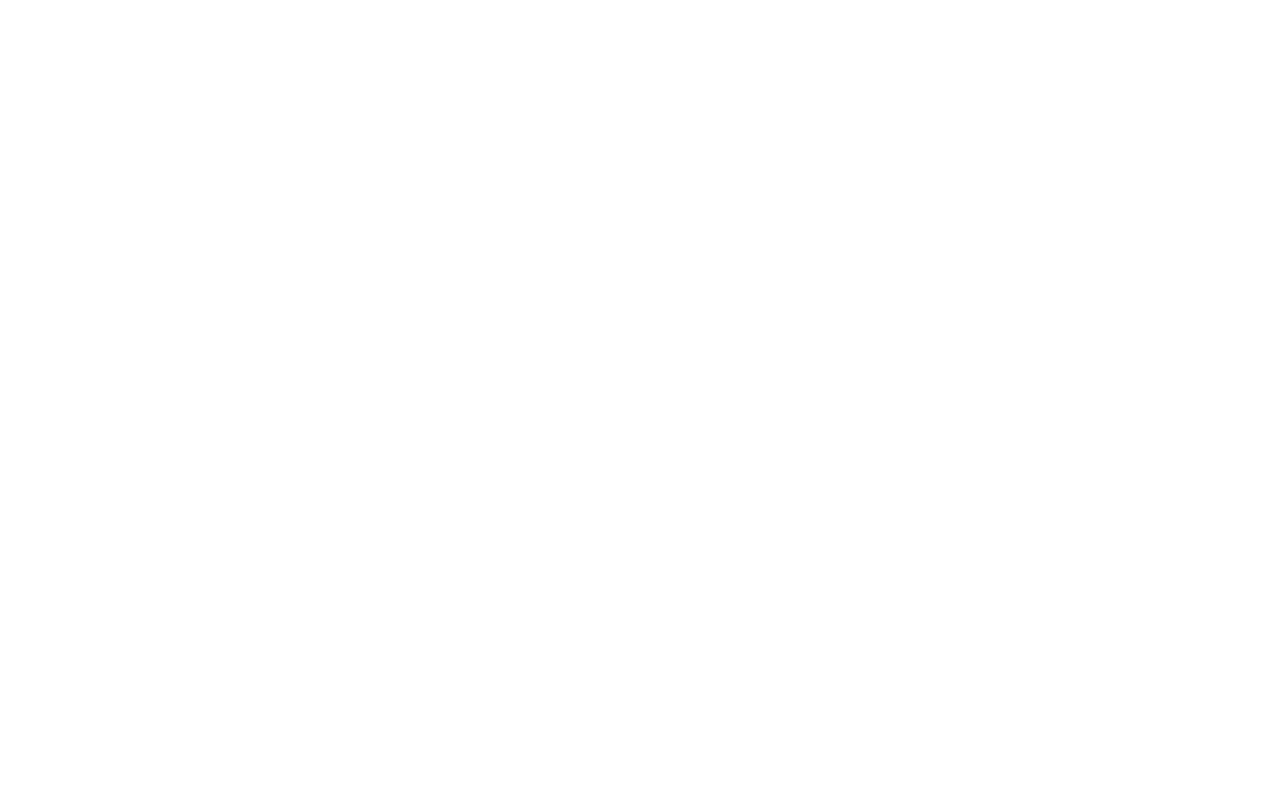
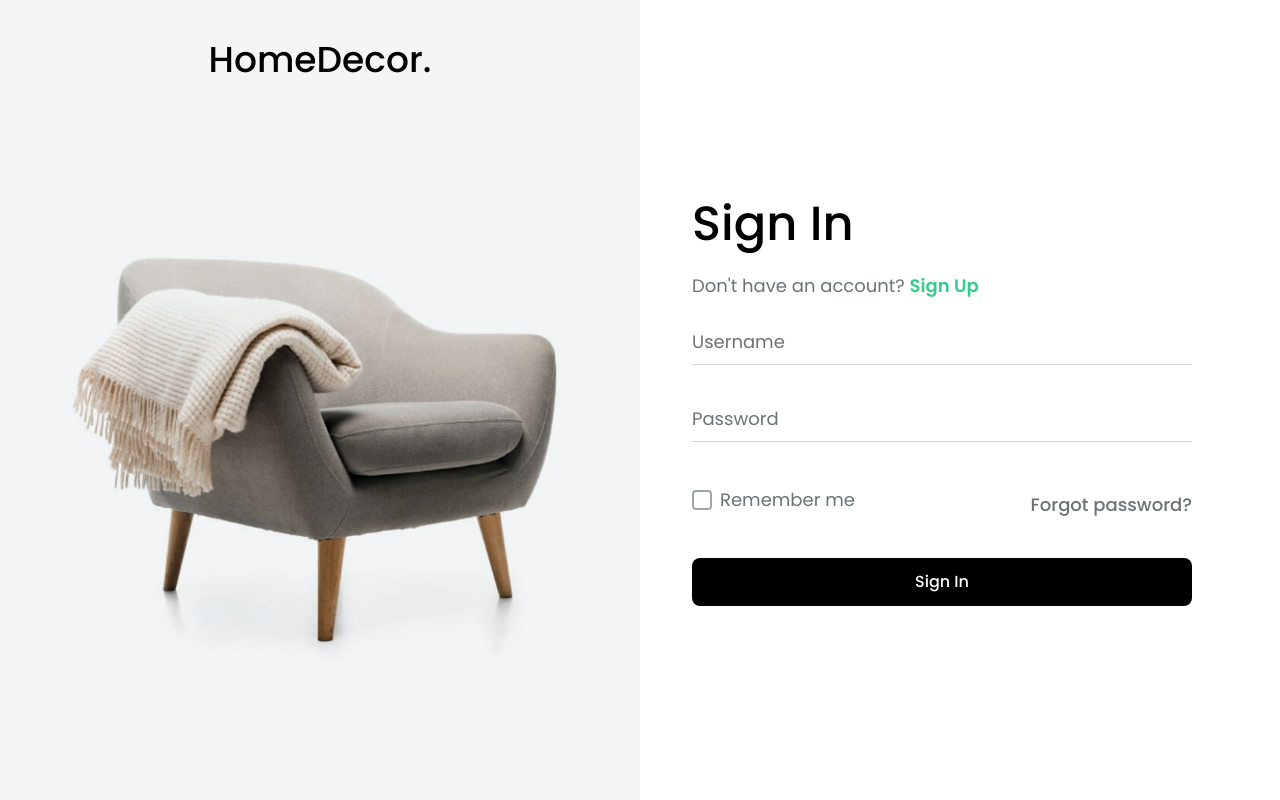
Before and after one commit to tuanhungdev1/HomeDecor, a React (Vite) app: page /auth/sign-in in a window 1280 px wide. Built offline with nearby package versions, Linux system fonts and the light colour scheme.

Commit message:
add signin and signup pages

```diff
--- a/src/components/button/Button.tsx
+++ b/src/components/button/Button.tsx
@@ -1,5 +1,27 @@
-const Button = () => {
-  return <div></div>;
+import React from "react";
+
+interface ButtonProps {
+  type?: "button" | "submit" | "reset";
+  className?: string;
+  disabled?: boolean;
+  children: React.ReactNode;
+}
+
+const Button: React.FC<ButtonProps> = ({
+  type = "button",
+  className = "",
+  disabled = false,
+  children,
+}) => {
+  return (
+    <button
+      type={type}
+      className={`w-full bg-black text-white p-3 font-medium rounded-lg hover:bg-gray-800 transition-colors disabled:opacity-50 disabled:cursor-not-allowed ${className}`}
+      disabled={disabled}
+    >
+      {children}
+    </button>
+  );
 };
 
 export default Button;
--- a/src/components/checkbox/Checkbox.tsx
+++ b/src/components/checkbox/Checkbox.tsx
@@ -1,5 +1,73 @@
-const Checkbox = () => {
-  return <div></div>;
+import { useField } from "formik";
+import Label from "../label/Label";
+import { useState } from "react";
+import { ErrorMessage } from "../errorMessage";
+
+interface CheckboxProps {
+  name: string;
+  label: React.ReactNode;
+  className?: string;
+}
+
+const Checkbox: React.FC<CheckboxProps> = ({ name, label, className }) => {
+  const [field, meta, helpers] = useField(name);
+
+  const [isCheck, setIsCheck] = useState<boolean>(false);
+
+  const handleCheckClick = () => {
+    setIsCheck(!isCheck);
+
+    if (!isCheck) {
+      helpers.setTouched(true);
+      helpers.setValue(true);
+      return;
+    }
+    helpers.setValue(false);
+  };
+  return (
+    <div className={`flex items-center relative w-full ${className}`}>
+      <div
+        className={`select-none flex items-center justify-center w-5 h-5 mr-2 border-2  rounded cursor-pointer ${
+          isCheck
+            ? "border-secondary-green bg-secondary-green"
+            : "border-gray-400"
+        }`}
+        onClick={handleCheckClick}
+      >
+        <input
+          {...field}
+          type="checkbox"
+          id={name}
+          className="hidden w-5 h-5 mr-2 rounded focus:ring-secondary-green"
+        />
+
+        <span>
+          <svg
+            xmlns="http://www.w3.org/2000/svg"
+            viewBox="0 0 20 20"
+            fill="currentColor"
+            className="w-5 h-5 text-5xl font-bold text-white"
+          >
+            <path
+              fillRule="evenodd"
+              d="M16.704 4.153a.75.75 0 01.143 1.052l-8 10.5a.75.75 0 01-1.127.075l-4.5-4.5a.75.75 0 011.06-1.06l3.894 3.893 7.48-9.817a.75.75 0 011.05-.143z"
+              clipRule="evenodd"
+            />
+          </svg>
+        </span>
+      </div>
+      <div>
+        <Label
+          htmlFor={name}
+          className="cursor-pointer"
+          onClick={handleCheckClick}
+        >
+          {label}
+        </Label>
+      </div>
+      {meta.error && meta.touched && <ErrorMessage message={meta.error} />}
+    </div>
+  );
 };
 
 export default Checkbox;
--- /dev/null
+++ b/src/components/errorMessage/ErrorMessage.tsx
@@ -0,0 +1,13 @@
+interface ErrorMessage {
+  message: string;
+}
+
+const ErrorMessage: React.FC<ErrorMessage> = ({ message }) => {
+  return (
+    <span className="absolute left-0 text-sm text-red-500 select-none lg:text-base -bottom-7">
+      {message}
+    </span>
+  );
+};
+
+export default ErrorMessage;
--- /dev/null
+++ b/src/components/errorMessage/index.ts
@@ -0,0 +1 @@
+export { default as ErrorMessage } from "./ErrorMessage";
--- a/src/components/input/Input.tsx
+++ b/src/components/input/Input.tsx
@@ -1,4 +1,5 @@
 import { useField } from "formik";
+import { ErrorMessage } from "../errorMessage";
 
 interface InputProps {
   type?: string;
@@ -20,17 +21,13 @@
         {...field}
         name={name}
         type={type}
-        className={`border-gray-300 border-b placeholder:text-lg placeholder:text-neutral-4 outline-none py-4 text-lg w-[600px] ${
+        className={`border-gray-300 border-b placeholder:text-base xl:placeholder:text-lg placeholder:text-neutral-4 outline-none py-2 text-base xl:text-lg w-full ${
           meta.touched && meta.error ? "border-red-500" : ""
         } ${className}`}
         placeholder={placeHolder}
       ></input>
 
-      {meta.error && meta.touched && (
-        <span className="absolute left-0 text-red-500 -bottom-8">
-          {meta.error}
-        </span>
-      )}
+      {meta.error && meta.touched && <ErrorMessage message={meta.error} />}
     </div>
   );
 };
--- a/src/components/label/Label.tsx
+++ b/src/components/label/Label.tsx
@@ -2,15 +2,21 @@
   children: React.ReactNode;
   htmlFor?: string;
   className?: string;
+  onClick?: () => void;
 }
 
 const Label: React.FC<LabelProps> = ({
   children,
   htmlFor = "",
   className = "",
+  onClick,
 }) => {
   return (
-    <label htmlFor={htmlFor} className={` ${className}`}>
+    <label
+      htmlFor={htmlFor}
+      className={`lg:text-base xl:text-lg text-sm select-none cursor-pointer text-neutral-4 ${className}`}
+      onClick={onClick}
+    >
       {children}
     </label>
   );
--- a/src/components/shared/Logo.tsx
+++ b/src/components/shared/Logo.tsx
@@ -7,7 +7,9 @@
 const Logo: React.FC<LogoProps> = ({ className }) => {
   return (
     <Link to={"/"}>
-      <div className={`text-2xl font-medium ${className}`}>HomeDecor.</div>
+      <div className={`select-none text-2xl font-medium ${className}`}>
+        HomeDecor.
+      </div>
     </Link>
   );
 };
--- a/src/components/typography/Heading.tsx
+++ b/src/components/typography/Heading.tsx
@@ -4,7 +4,11 @@
 }
 
 const Heading: React.FC<HeadingProps> = ({ children, className }) => {
-  return <h1 className={`text-4xl font-medium ${className}`}>{children}</h1>;
+  return (
+    <h1 className={`select-none text-4xl font-medium ${className}`}>
+      {children}
+    </h1>
+  );
 };
 
 export default Heading;
--- a/src/layouts/AuthLayout.tsx
+++ b/src/layouts/AuthLayout.tsx
@@ -9,16 +9,18 @@
 
 const AuthLayout: React.FC<AuthLayoutProps> = ({ title, children }) => {
   return (
-    <div className="w-full h-[100vh] flex">
-      <div className="relative flex justify-center flex-1 bg-secondary-gray">
-        <Logo className="absolute text-4xl -translate-x-1/2 top-16 left-1/2" />
-        <img src={AuthImage} alt="" className="" />
+    <div className="w-full md:h-[100vh] flex flex-col lg:flex-row">
+      <div className="relative flex justify-center md:flex-1 w-full bg-secondary-gray h-[450px] lg:h-full">
+        <Logo className="absolute text-3xl -translate-x-1/2 top-10 left-1/2 xl:text-4xl" />
+        <img src={AuthImage} alt="" className="object-contain" />
       </div>
 
       {/* #F2F4F6 */}
       <div className="flex-1">
-        <div className="mt-[200px] ml-28 ">
-          <Heading className="mb-10 text-5xl">{title}</Heading>
+        <div className="mt-8 lg:mt-[200px] xl:mr-[40px] md:mr-[20px] md:ml-[20px] px-8 2xl:ml-[50px] 2xl:mt-[300px]">
+          <Heading className="mb-4 text-2xl xl:text-5xl xl:mb-6">
+            {title}
+          </Heading>
 
           <div>{children}</div>
         </div>
--- a/src/pages/auth/SignInPage.tsx
+++ b/src/pages/auth/SignInPage.tsx
@@ -1,5 +1,88 @@
+import { Button } from "@/components/button";
+import { Checkbox } from "@/components/checkbox";
+import { Input } from "@/components/input";
+import Label from "@/components/label/Label";
+import { AuthLayout } from "@/layouts";
+import { Form, Formik, FormikHelpers } from "formik";
+import { Link } from "react-router-dom";
+import * as Yup from "yup";
+
+interface SignInFormValues {
+  username: string;
+  password: string;
+  rememberPassword: boolean;
+}
+
+const validationSchema = Yup.object({
+  username: Yup.string()
+    .min(6, "Username must be at least 6 characters")
+    .required("Username is required"),
+
+  password: Yup.string()
+    .min(8, "Password must be at least 8 characters")
+    .required("Password is required"),
+  rememberPassword: Yup.boolean().oneOf([true], "You must accept the terms"),
+});
+
 const SignInPage = () => {
-  return <div></div>;
+  const initialValues: SignInFormValues = {
+    username: "",
+    password: "",
+    rememberPassword: false,
+  };
+  const handleSubmit = (
+    values: SignInFormValues,
+    { setSubmitting }: FormikHelpers<SignInFormValues>
+  ) => {
+    setTimeout(() => {
+      alert(JSON.stringify(values, null, 2));
+      setSubmitting(false);
+    }, 400);
+  };
+
+  return (
+    <AuthLayout title="Sign In">
+      <span className="text-base text-neutral-4 xl:text-lg">
+        Don't have an account?{" "}
+        <Link
+          className="font-semibold text-secondary-green"
+          to={"/auth/sign-up"}
+        >
+          Sign Up
+        </Link>
+      </span>
+
+      <div className="flex flex-col mt-5">
+        <Formik
+          initialValues={initialValues}
+          validationSchema={validationSchema}
+          onSubmit={handleSubmit}
+        >
+          <Form className="flex flex-col w-full xl:w-[500px] 2xl:w-[600px]  gap-8 pb-7">
+            <Input name="username" placeHolder="Username" />
+            <Input type="password" name="password" placeHolder="Password" />
+            <div className="relative flex items-center justify-between">
+              <Checkbox
+                name="agreeTerms"
+                className="flex-1 mt-3"
+                label={<Label>Remember me</Label>}
+              ></Checkbox>
+
+              <Link to={"/"}>
+                <Label className="absolute right-0 flex-1 text-sm font-medium text-black -translate-y-[3px] top-1/2 text-end">
+                  Forgot password?
+                </Label>
+              </Link>
+            </div>
+
+            <Button type="submit" className="mt-3">
+              Sign In
+            </Button>
+          </Form>
+        </Formik>
+      </div>
+    </AuthLayout>
+  );
 };
 
 export default SignInPage;
--- a/src/pages/auth/SignUpPage.tsx
+++ b/src/pages/auth/SignUpPage.tsx
@@ -1,4 +1,7 @@
+import { Button } from "@/components/button";
+import { Checkbox } from "@/components/checkbox";
 import { Input } from "@/components/input";
+import Label from "@/components/label/Label";
 import { AuthLayout } from "@/layouts";
 import { Form, Formik, FormikHelpers } from "formik";
 import { Link } from "react-router-dom";
@@ -48,7 +51,7 @@
   };
   return (
     <AuthLayout title="Sign up">
-      <span className="text-lg text-neutral-4">
+      <span className="text-base text-neutral-4 xl:text-lg">
         Already have an account?{" "}
         <Link
           className="font-semibold text-secondary-green"
@@ -58,17 +61,37 @@
         </Link>
       </span>
 
-      <div className="flex flex-col gap-8 mt-8">
+      <div className="flex flex-col mt-5">
         <Formik
           initialValues={initialValues}
           validationSchema={validationSchema}
           onSubmit={handleSubmit}
         >
-          <Form className="flex flex-col gap-8">
+          <Form className="flex flex-col w-full xl:w-[500px] 2xl:w-[600px]  gap-8 pb-7">
             <Input name="name" placeHolder="Your name" />
             <Input name="username" placeHolder="Username" />
             <Input type="email" name="email" placeHolder="Email address" />
             <Input type="password" name="password" placeHolder="Password" />
+            <Checkbox
+              name="agreeTerms"
+              className="mt-3"
+              label={
+                <Label>
+                  I agree with{" "}
+                  <span className="font-semibold text-primary">
+                    Privacy Policy{" "}
+                  </span>
+                  and{" "}
+                  <span className="font-semibold text-primary">
+                    Terms of Use
+                  </span>
+                </Label>
+              }
+            ></Checkbox>
+
+            <Button type="submit" className="mt-3">
+              Sign Up
+            </Button>
           </Form>
         </Formik>
       </div>
```
